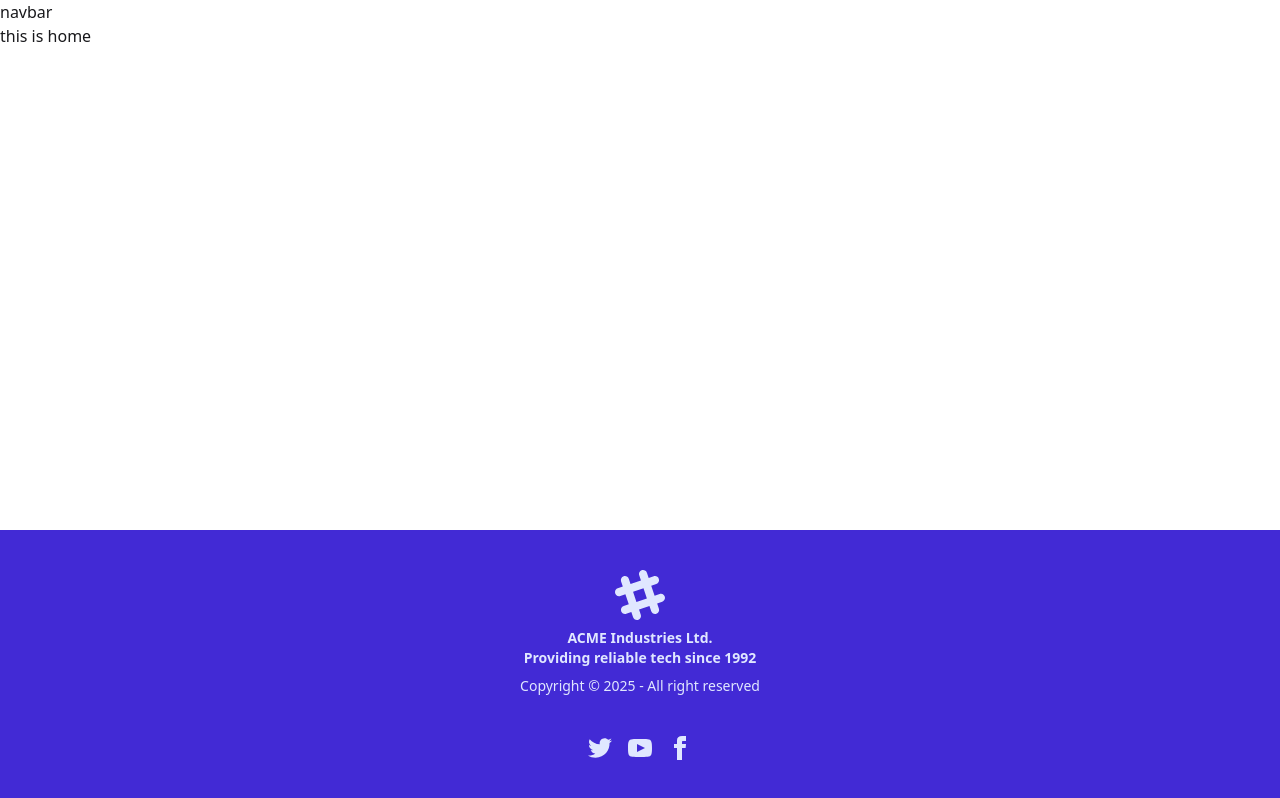
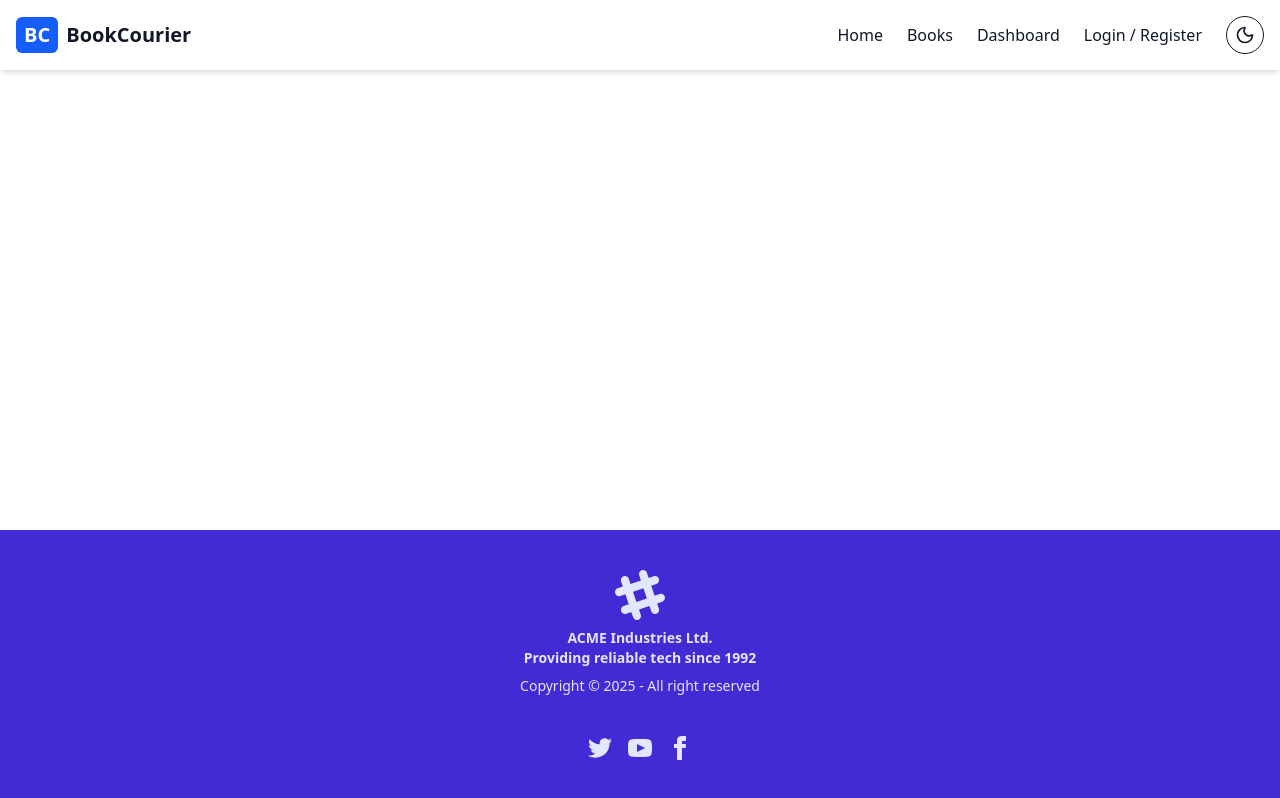
Before and after one commit to tahmid-codes-it/bookcourier-project-client, a React (Vite) app: page / in a window 1280 px wide. Built offline with nearby package versions, Linux system fonts and the light colour scheme.

Commit message:
navbar completed

```diff
--- a/package.json
+++ b/package.json
@@ -11,6 +11,7 @@
   },
   "dependencies": {
     "@tailwindcss/vite": "^4.1.17",
+    "lucide-react": "^0.556.0",
     "react": "^19.2.0",
     "react-dom": "^19.2.0",
     "react-router": "^7.10.1",
--- a/src/App.jsx
+++ b/src/App.jsx
@@ -1,16 +1,15 @@
-import { useState } from 'react'
-import reactLogo from './assets/react.svg'
-import viteLogo from '/vite.svg'
-import './App.css'
+import "./App.css";
+import Navbar from "./components/Navbar";
+import { Outlet } from "react-router-dom";
 
 function App() {
-  const [count, setCount] = useState(23)
+  return (
+    <div className="transition-colors duration-300 bg-white text-gray-900 dark:bg-gray-900 dark:text-gray-100 min-h-screen">
+  <Navbar />
+  <Outlet />
+</div>
 
-  return (
-    <>
-      <h1>Book COurier Assignment</h1>
-    </>
-  )
+  );
 }
 
-export default App
+export default App;
--- a/src/components/Navbar.jsx
+++ b/src/components/Navbar.jsx
@@ -1,9 +1,66 @@
-import React from 'react';
+import React, { useState } from "react";
+import { Link } from "react-router-dom";
+import { Menu, X, Sun, Moon } from "lucide-react";
+import { useTheme } from "../context/ThemeContext";
 
 const Navbar = () => {
-    return (
-        <h1>navbar</h1>
-    );
+  const [open, setOpen] = useState(false);
+  const { dark, setDark } = useTheme(); // Global theme
+
+  return (
+    <nav className={`w-full fixed top-0 left-0 shadow-md z-50 transition-colors duration-300
+      ${dark ? "bg-gray-900 text-white" : "bg-white text-gray-900"}`}>
+      <div className="max-w-7xl mx-auto flex items-center justify-between p-4">
+
+        {/* Logo */}
+        <Link to="/" className="flex items-center gap-2 text-xl font-bold">
+          <span className="bg-blue-600 text-white px-2 py-1 rounded-md">BC</span>
+          BookCourier
+        </Link>
+
+        {/* Desktop Menu */}
+        <div className="hidden md:flex items-center gap-6">
+          <Link to="/" className="hover:text-blue-600">Home</Link>
+          <Link to="/books" className="hover:text-blue-600">Books</Link>
+          <Link to="/dashboard" className="hover:text-blue-600">Dashboard</Link>
+          <Link to="/login" className="hover:text-blue-600">Login / Register</Link>
+
+          {/* Theme Toggle */}
+          <button
+            onClick={() => setDark(!dark)}
+            className="p-2 border rounded-full hover:bg-gray-200 dark:hover:bg-gray-800 transition-colors"
+          >
+            {dark ? <Sun size={20} /> : <Moon size={20} />}
+          </button>
+        </div>
+
+        {/* Mobile Hamburger */}
+        <button onClick={() => setOpen(!open)} className="md:hidden">
+          {open ? <X size={28} /> : <Menu size={28} />}
+        </button>
+
+      </div>
+
+      {/* Mobile Menu */}
+      {open && (
+        <div className={`md:hidden flex flex-col gap-4 p-4 border-t transition-colors
+          ${dark ? "bg-gray-900 text-white" : "bg-white text-gray-900"}`}>
+          <Link to="/" className="hover:text-blue-600">Home</Link>
+          <Link to="/books" className="hover:text-blue-600">Books</Link>
+          <Link to="/dashboard" className="hover:text-blue-600">Dashboard</Link>
+          <Link to="/login" className="hover:text-blue-600">Login / Register</Link>
+
+          {/* Theme Toggle (Mobile) */}
+          <button
+            onClick={() => setDark(!dark)}
+            className="p-2 border rounded-full w-fit transition-colors"
+          >
+            {dark ? <Sun size={20} /> : <Moon size={20} />}
+          </button>
+        </div>
+      )}
+    </nav>
+  );
 };
 
 export default Navbar;
--- /dev/null
+++ b/src/context/ThemeContext.jsx
@@ -0,0 +1,27 @@
+import { createContext, useContext, useState, useEffect } from "react";
+
+const ThemeContext = createContext();
+
+export const ThemeProvider = ({ children }) => {
+  const [dark, setDark] = useState(false);
+
+  useEffect(() => {
+    const html = document.documentElement;
+
+    if (dark) {
+      html.classList.add("dark");        // Tailwind dark mode
+      html.setAttribute("data-theme", "dark"); // DaisyUI dark theme
+    } else {
+      html.classList.remove("dark");
+      html.setAttribute("data-theme", "light");
+    }
+  }, [dark]);
+
+  return (
+    <ThemeContext.Provider value={{ dark, setDark }}>
+      {children}
+    </ThemeContext.Provider>
+  );
+};
+
+export const useTheme = () => useContext(ThemeContext);
--- /dev/null
+++ b/tailwind.config.js
@@ -0,0 +1,9 @@
+/** @type {import('tailwindcss').Config} */
+export default {
+  darkMode: "class", // Use class for dark mode
+  content: ["./index.html", "./src/**/*.{js,jsx,ts,tsx}"],
+  plugins: [require("daisyui")],
+  daisyui: {
+    themes: ["light", "dark"], // DaisyUI supports light/dark
+  },
+};
```
Also changed, not shown: src/main.jsx (+5 -5 lines), 1 other file (tests, documents, lock files or other folders).
